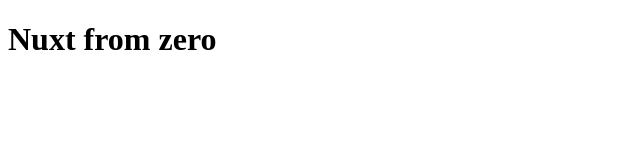
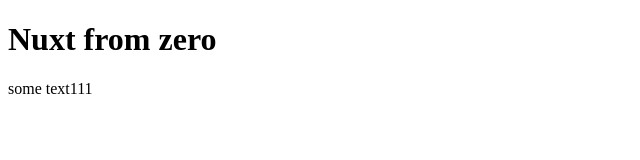
Before and after one commit to Tskon/NuxtTest, a Nuxt app in the folder zeroBuild/: page / in a window 1280 px wide. Shown: the top 160 px of the page, without its empty margins (0-640 px from the left). Built offline with nearby package versions, Linux system fonts and the light colour scheme.

Commit message:
create init app state

```diff
--- a/zeroBuild/package.json
+++ b/zeroBuild/package.json
@@ -1,7 +1,8 @@
 {
   "name": "zeroApp",
   "scripts": {
-    "dev": "nuxt"
+    "dev": "nuxt",
+    "build": "nuxt build"
   },
   "dependencies": {
     "nuxt": "^2.3.4"
--- a/zeroBuild/pages/index.vue
+++ b/zeroBuild/pages/index.vue
@@ -1,3 +1,15 @@
 <template>
-    <h1>Nuxt from zero</h1>
+    <div id="vueApp">
+        <h1>{{ title }}</h1>
+        <main>some text111</main>
+    </div>
 </template>
+
+<script>
+
+    export default {
+        data: ()=> {return {
+            title: 'Nuxt from zero'
+        }},
+    };
+</script>
```
